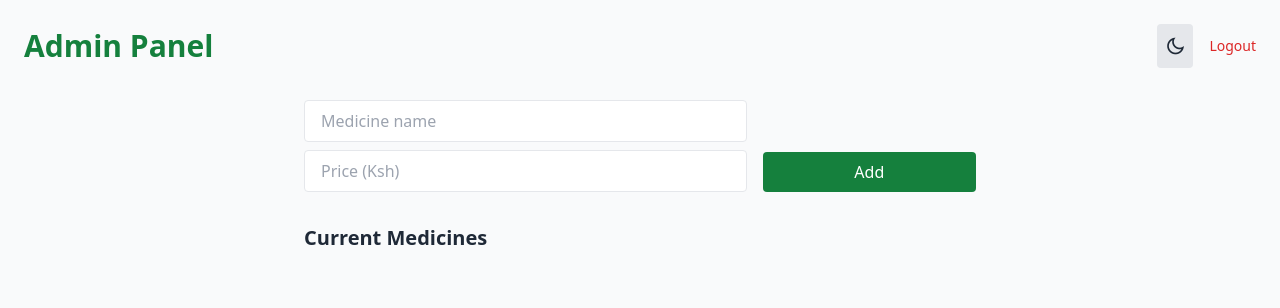
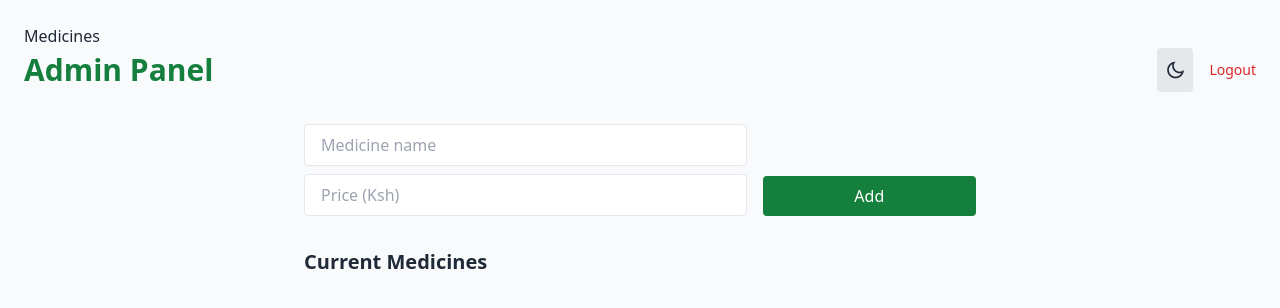
Before and after one commit to Edgermartial/ram, a plain HTML site: page admin.html in a window 1280 px wide. Drawn offline with nearby package versions, Linux system fonts and the light colour scheme; sample sign-in values are in the browser's storage.

Commit message:
Update admin.html

```diff
--- a/admin.html
+++ b/admin.html
@@ -8,7 +8,7 @@
   <link rel="stylesheet" href="https://cdn.jsdelivr.net/npm/remixicon/fonts/remixicon.css" />
 </head>
 <body class="bg-gray-50 text-gray-800 dark:bg-gray-900 dark:text-white p-6 transition-colors duration-500">
-
+<a href="meds.html" class="hover:text-green-600 dark:hover:text-green-300 transition duration-300">Medicines</a>
   <!-- Login Protection -->
   <script>
     if (localStorage.getItem('isAdmin') !== 'true') {
```
